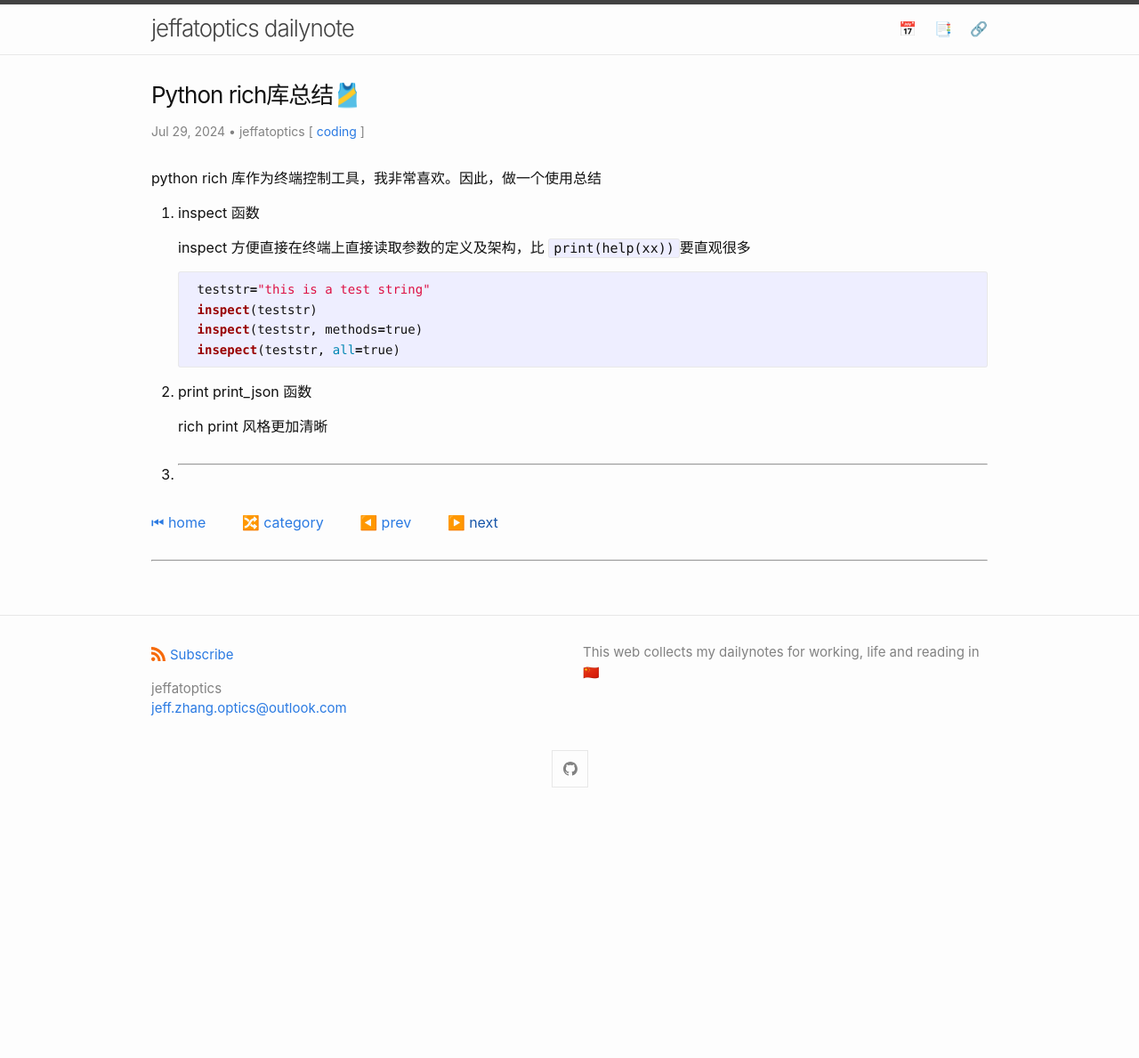
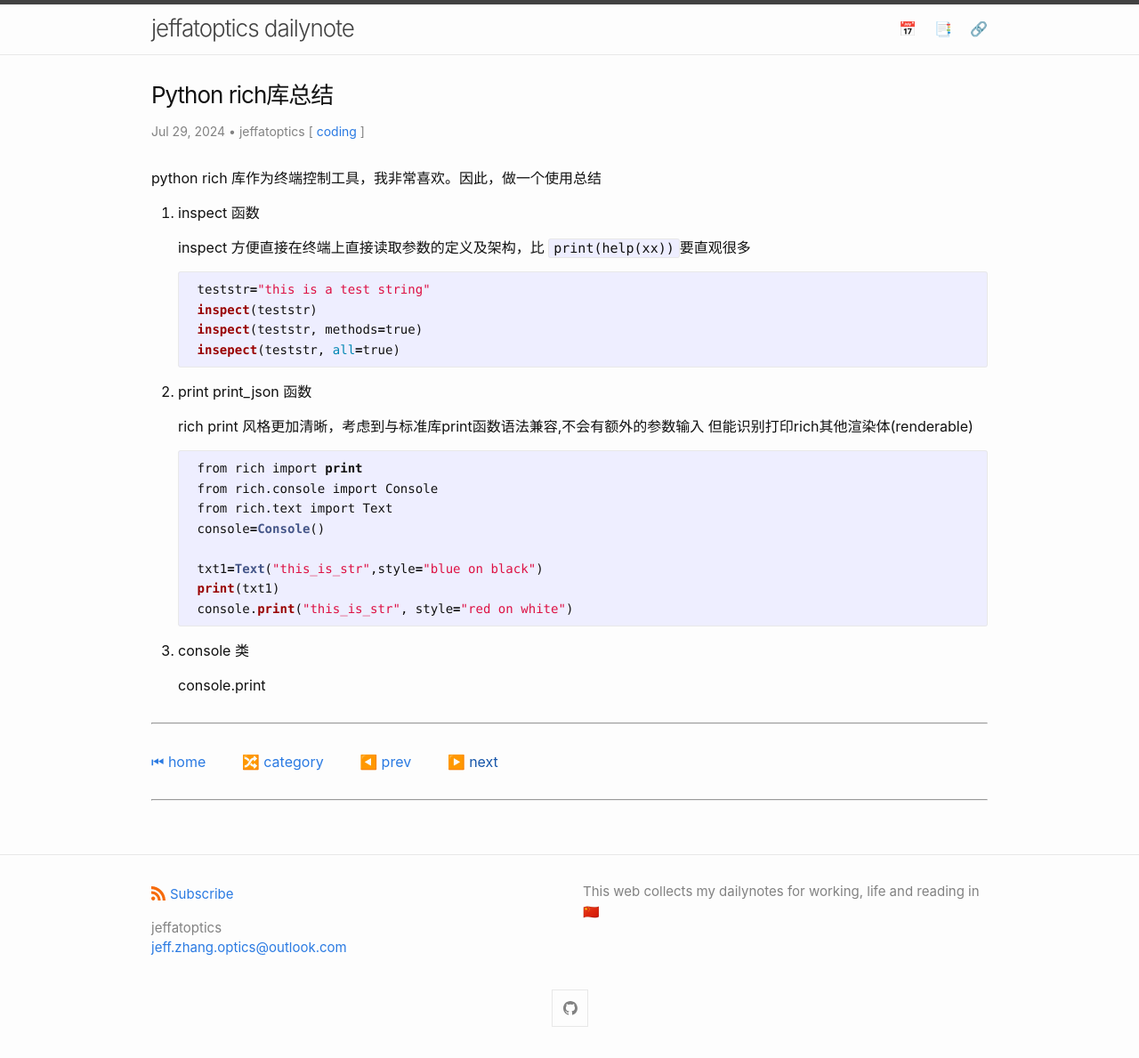
Before and after one commit to jeffatoptics/jeffblog, a Jekyll site: the page built from _posts/2024-07-29-python-rich.md, in a window 1280 px wide. Shown: the whole page at 89% size. Built offline with Jekyll 4.4.1, drawn with Linux system fonts in a browser that asks for light colours; before the commit the page ends 920 px from its top, so only the background shows below that.

Commit message:
update-20240729

````diff
--- a/_posts/2024-07-29-python-rich.md
+++ b/_posts/2024-07-29-python-rich.md
@@ -1,5 +1,5 @@
 ---
-title: Python rich库总结🎽
+title: Python rich库总结
 layout: post
 category: coding
 author: jeffatoptics
@@ -22,9 +22,25 @@ python rich 库作为终端控制工具，我非常喜欢。因此，做一个
 
 1. print  print_json 函数
 
-    rich print 风格更加清晰
+    rich print 风格更加清晰，考虑到与标准库print函数语法兼容,不会有额外的参数输入
+    但能识别打印rich其他渲染体(renderable)
 
-1.
+    ```python
+    from rich import print
+    from rich.console import Console
+    from rich.text import Text
+    console=Console()
+
+    txt1=Text("this_is_str",style="blue on black")
+    print(txt1)
+    console.print("this_is_str", style="red on white")
+    ```
+
+
+1. console 类
+
+    console.print
+
 ---
 
 [⏮ home](../index.md) &nbsp; &nbsp; &nbsp; &nbsp; [🔀 category](../category.md) &nbsp; &nbsp; &nbsp; &nbsp; [◀️ prev](2024-07-21-running-at-sunday.md) &nbsp; &nbsp; &nbsp; &nbsp; [▶️ next]()
````
